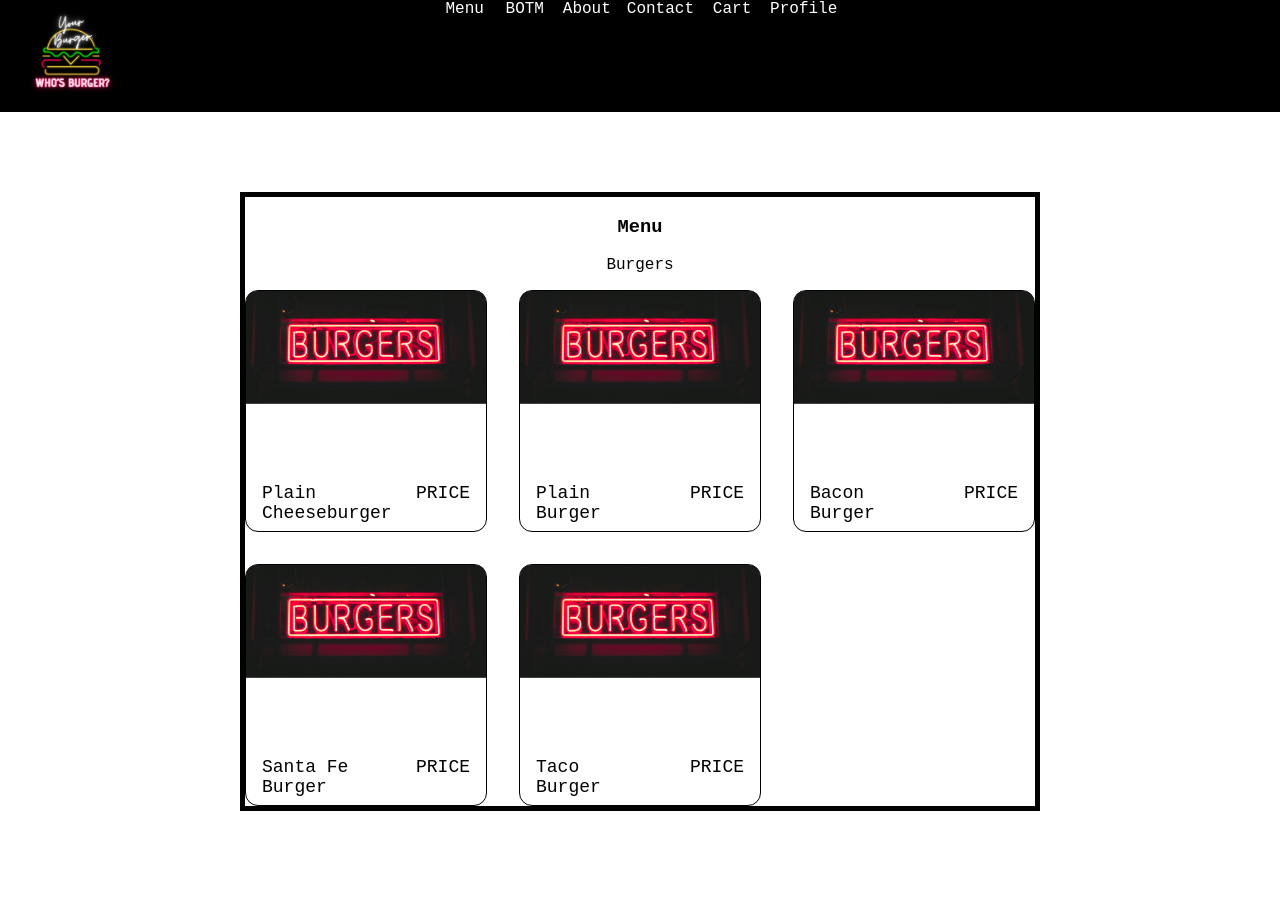
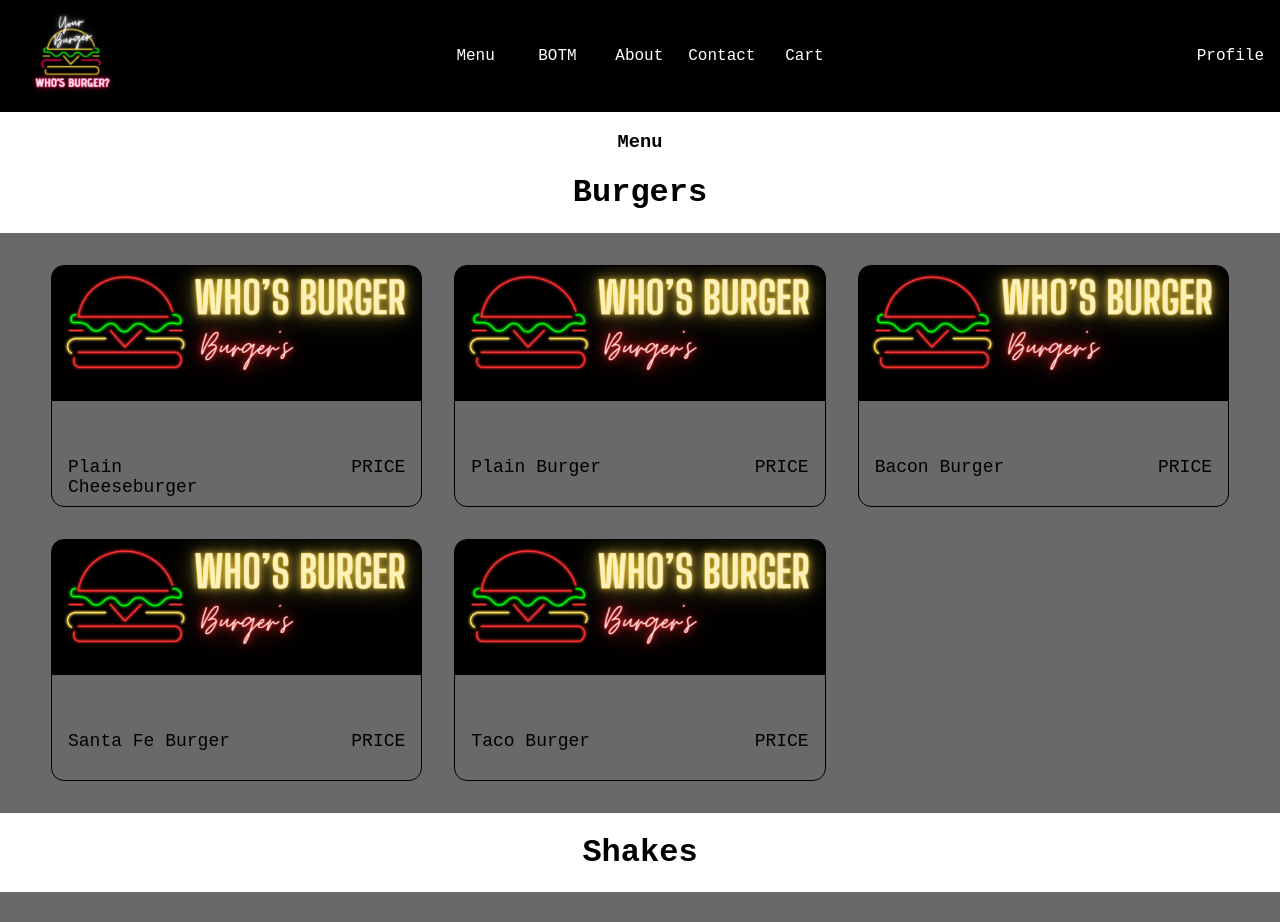
Before and after one commit to zullicm/whos-burger, a React (Create React App) app in the folder client/: page / in a window 1280 px wide. Shown: the top 922 px of the page. Before the commit the page ends 891 px from the top, so only its background shows below. Built offline with nearby package versions, Linux system fonts and the light colour scheme; no server answers.

Commit message:
Created and added new assets for menu items, started creatioin of menu proper with CSS, changed logo

```diff
--- a/client/src/App.css
+++ b/client/src/App.css
@@ -7,40 +7,9 @@
   font-style: normal;
 }
 
-.App-logo {
-  height: 40vmin;
-  pointer-events: none;
-}
+/* body{
 
-@media (prefers-reduced-motion: no-preference) {
-  .App-logo {
-    animation: App-logo-spin infinite 20s linear;
-  }
-}
-
-.App-header {
-  background-color: #282c34;
-  min-height: 100vh;
-  display: flex;
-  flex-direction: column;
-  align-items: center;
-  justify-content: center;
-  font-size: calc(10px + 2vmin);
-  color: white;
-}
-
-.App-link {
-  color: #61dafb;
-}
-
-@keyframes App-logo-spin {
-  from {
-    transform: rotate(0deg);
-  }
-  to {
-    transform: rotate(360deg);
-  }
-}
+} */
 
 /* ----- NAVBAR ----- */
 
@@ -55,29 +24,29 @@
 
 .navbar img{
   max-height: 7rem;
+  display: grid;
 }
 
 .navbar ul{
   list-style: none;
   display: grid;
-  grid-template-columns: repeat(6, 1fr);
+  grid-template-columns: repeat(5, 1fr);
   gap: 1rem;
   padding: 0%;
   margin: 0%;
   height: 100%;
+}
 
+.navbar li{
+  display: grid;
+  align-items: center;
 }
 
 .navbar a{
   color: inherit;
   text-decoration: none;
-  text-align: center;
-  padding: 0%;
 }
 
-.navbar li{
-  height: 100%;
-}
 
 .navbar li.active{
   background-color: #555;
@@ -86,23 +55,36 @@
   background-color: #777;
 }
 
+.nav-profile{
+  display: grid;
+  align-items: center;
+  text-align: right;
+}
+
+.navbnav-profile a.active{
+  background-color: #555;
+}
+.nav-profile a:hover{
+  background-color: #777;
+}
+
 
 /* ----- MENU ----- */
 
-.menu{
-  margin: 5rem 15rem;
-  border: black;
+/* .menu{
+} */
+
+.menu-section-container{
+  display: grid;
+  gap: 2rem;
+  border: rgb(105, 105, 105);
+  border-width: 4vh 4vw;
   border-style: solid;
-  border-width: 5px;
+  grid-template-columns: repeat(3, 1fr);
+  background-color: rgb(105, 105, 105);
 }
 
-.burger-container{
-  display: grid;
-  gap: 2rem;
-  grid-template-columns: repeat(3, 1fr);
-}
-
-.burger-card{
+.menu-item{
   border: black;
   border-style: solid;
   border-width: 1px;
@@ -111,7 +93,7 @@
   height: 15rem;
 }
 
-.burger-short{
+.menu-item-short{
   display: grid;
   grid-template-columns: repeat(2, 1fr);
   padding-top: 1rem;
@@ -133,7 +115,7 @@
   border-radius: 10px;
 }
 
-.burger-card img{
+.menu-item img{
   width: 100%;
-  transform: translate(0%, -30%);
+  transform: translate(0%, -15%);
 }
--- a/client/src/Components/BurgerCard.jsx
+++ b/client/src/Components/MenuItem.jsx
@@ -1,18 +1,18 @@
 import React from "react";
 
-function BurgerCard({burger, picture}){
+function MenuItem({name, picture}){
 
   return(
-    <div className="burger-card">
+    <div className="menu-item">
       <div className="menu-image">
         <img src={picture} />
       </div>
-      <div className="burger-short">
-        <div className="text-a-left">{burger}</div>
+      <div className="menu-item-short">
+        <div className="text-a-left">{name}</div>
         <div className="text-a-right">PRICE</div>
       </div>
     </div>
   )
 }
 
-export default BurgerCard
+export default MenuItem
--- a/client/src/Components/NavBar.jsx
+++ b/client/src/Components/NavBar.jsx
@@ -7,7 +7,7 @@ function NavBar(){
 
   return(
     <nav className="navbar" >
-      <img src={Logo} />
+      <NavLink><img src={Logo}/></NavLink>
       <ul>
         <li>
           <NavLink className="navbar-item" exact to="/menu">Menu</NavLink>
@@ -24,10 +24,10 @@ function NavBar(){
           <li>
           <NavLink className="navbar-item" exact to="/cart">Cart</NavLink>
           </li>
-          <li>
-          <NavLink className="navbar-item" exact to="/profile">Profile</NavLink>
-        </li>
       </ul>
+      <div className=" nav-profile">
+        <NavLink className="navbar-item" exact to="/profile">Profile</NavLink>
+      </div>
     </nav>
   )
 }
--- a/client/src/Pages/MenuPage.jsx
+++ b/client/src/Pages/MenuPage.jsx
@@ -1,16 +1,24 @@
 import React from "react";
-import BurgerCard from "../Components/BurgerCard";
-import BurgerSign from '../Assets/Burger Sign.jpg'
+import MenuItem from "../Components/MenuItem";
+import BurgerImage from '../Assets/Burger black.png'
+import ShakeImage from '../Assets/Shakes black.png'
 import Modal from "../Modals/Modal";
 
 function MenuPage(){
   const burgers = ["Plain Cheeseburger", "Plain Burger", "Bacon Burger", "Santa Fe Burger", "Taco Burger"]
+
+  const sides = ["Vanilla", "Chocolate", "Swirl", "Cookie's & Cream", "Root Beer Float", "Strawberry",]
+
   return(
-    <div className="menu" >
+    <div className="menu">
       <h3>Menu</h3>
-      <p>Burgers</p>
-      <div className="burger-container">
-      {burgers.map(burger => <BurgerCard key={burger} burger={burger} picture={BurgerSign} />)}
+      <h1>Burgers</h1>
+      <div className="menu-section-container">
+        {burgers.map(burger => <MenuItem key={burger} name={burger} picture={BurgerImage} />)}
+      </div>
+      <h1>Shakes</h1>
+      <div className="menu-section-container">
+        {sides.map(sides => <MenuItem key={sides} name={sides} picture={ShakeImage} />)}
       </div>
       {/* <Modal /> */}
     </div>
```
Also changed, not shown: client/src/Assets/Burger black.png (added), client/src/Assets/Shakes black.png (added).
